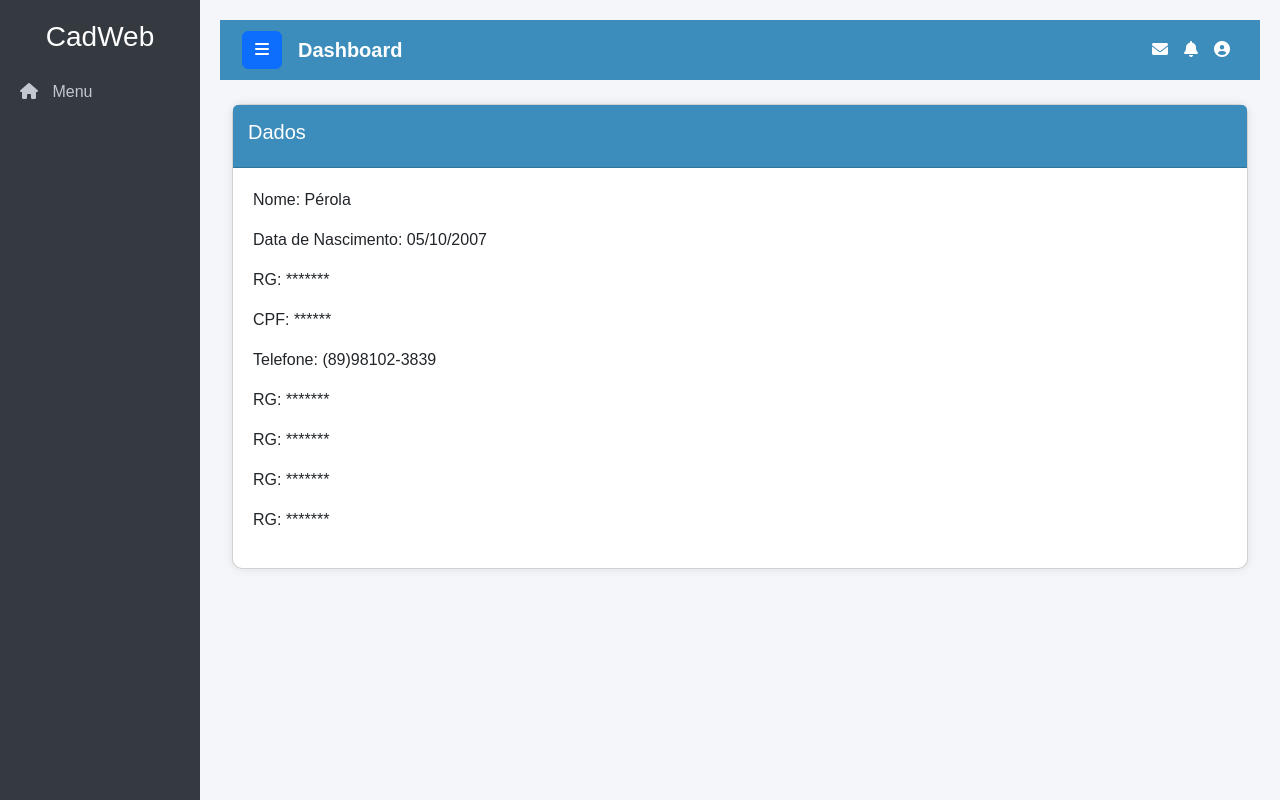
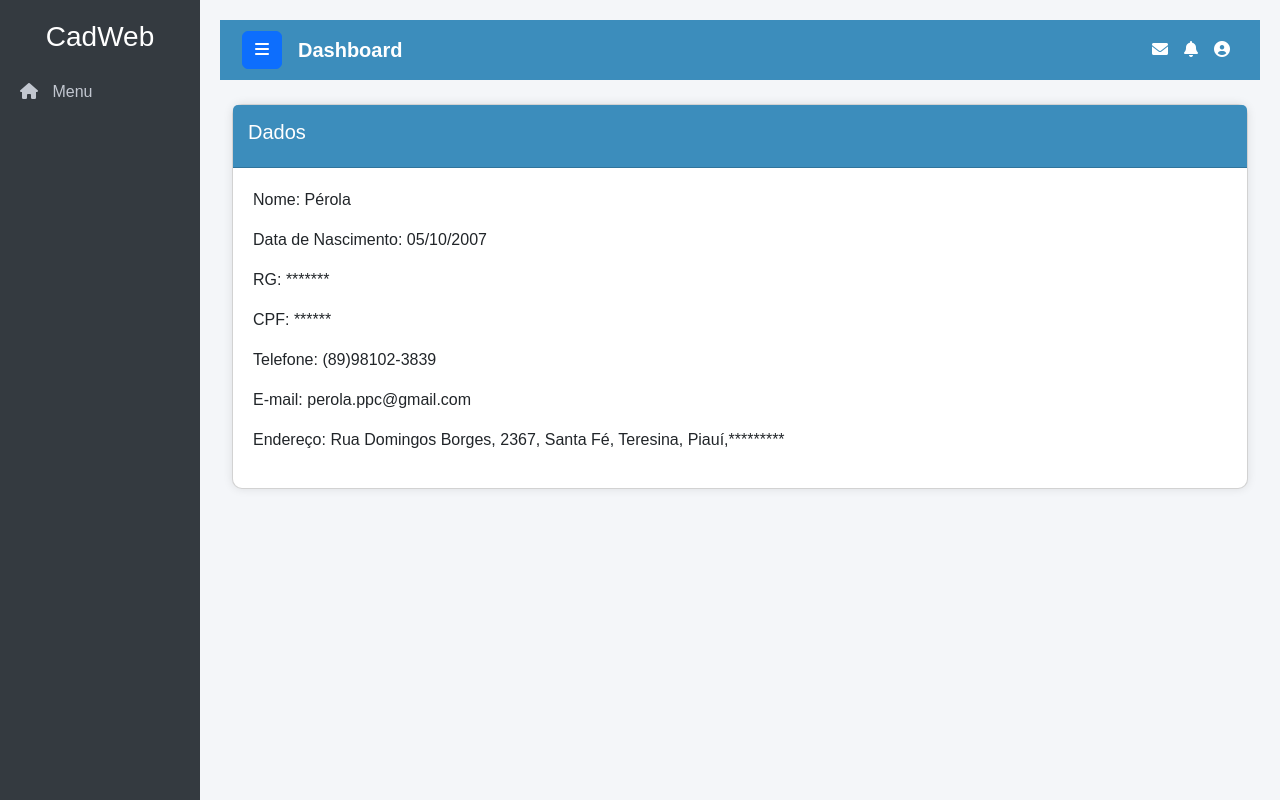
Before and after one commit to Perola16/Piloto, a Django app: page /dados/ in a window 1280 px wide. Run offline with Django 5.2, Linux system fonts and the light colour scheme.

Commit message:
07/02/2025

```diff
--- a/home/templates/dados.html
+++ b/home/templates/dados.html
@@ -9,9 +9,7 @@
     <p>RG: {{rg}}</p>
     <p>CPF: {{CPF}}</p>
     <p>Telefone: {{telefone}}</p>
-    <p>RG: {{rg}}</p>
-    <p>RG: {{rg}}</p>
-    <p>RG: {{rg}}</p>
-    <p>RG: {{rg}}</p>
+    <p>E-mail: {{email}}</p>
+    <p>Endereço: {{endereco}}</p>
 
     {% endblock %}
--- a/home/views.py
+++ b/home/views.py
@@ -31,8 +31,8 @@ def dados(request):
         'rg': "*******",
         'CPF': "******",
         'telefone': "(89)98102-3839",
-        'e-mail': "perola.ppc@gmail.com",
-        'endereço': "Rua Domingos Borges, 2367, Santa Fé, Teresina, Piauí,*********",
+        'email': "perola.ppc@gmail.com",
+        'endereco': "Rua Domingos Borges, 2367, Santa Fé, Teresina, Piauí,*********",
     }
     return render(request,"dados.html",context)
 
```
